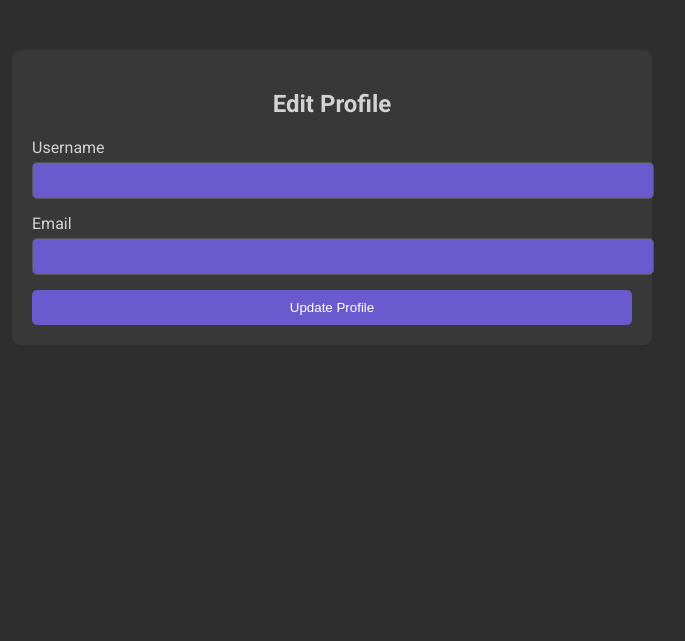
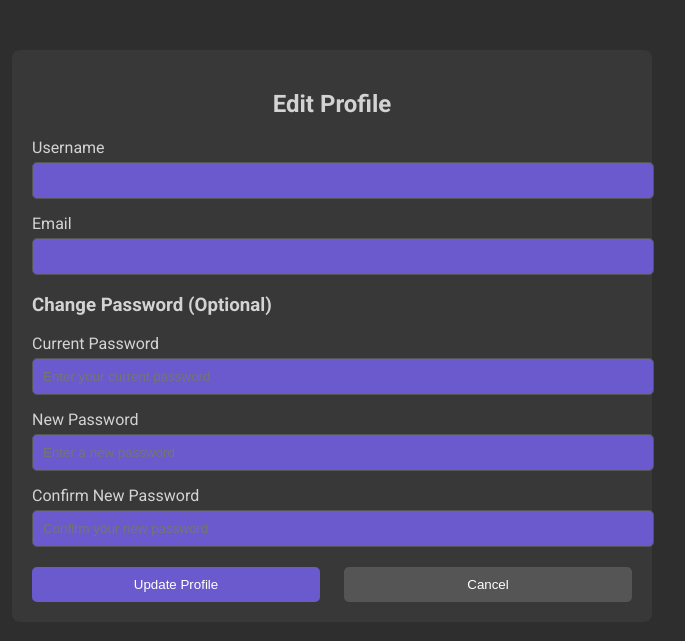
Before and after one commit to YAEGER01/CCT, a PHP site: page /user_edit.php in a window 1280 px wide. Shown: the top 641 px of the page, without its empty margins (308-993 px from the left). Run offline with PHP 8.4, Linux system fonts and the light colour scheme; the visitor is signed in with stand-in values (Sample User, id 1); data that the repository does not hold is empty.

Commit message:
fixed user edit blank page

```diff
--- a/user_edit.php
+++ b/user_edit.php
@@ -1,6 +1,11 @@
 <?php
 session_start();
 include 'db.php';
+
+// Enable error reporting for debugging
+ini_set('display_errors', 1);
+ini_set('display_startup_errors', 1);
+error_reporting(E_ALL);
 
 // Check if the user is logged in
 if (!isset($_SESSION['user_id'])) {
@@ -14,37 +19,69 @@ $username = htmlspecialchars($_SESSION['username']);
 $role = htmlspecialchars($_SESSION['role']);
 
 // Fetch user details from the database
-$sql = "SELECT username, email FROM users WHERE id = ?";
+$sql = "SELECT username, email, password FROM users WHERE id = ?";
 $stmt = $conn->prepare($sql);
 $stmt->bind_param("i", $user_id);
 $stmt->execute();
 $result = $stmt->get_result();
 $user = $result->fetch_assoc();
 
+// Handle form submission
 if ($_SERVER['REQUEST_METHOD'] == 'POST') {
-    // Update user details
     $new_username = htmlspecialchars($_POST['username']);
     $new_email = htmlspecialchars($_POST['email']);
 
-    $update_sql = "UPDATE users SET username = ?, email = ? WHERE id = ?";
+    // Update username and email
+    $update_sql = "UPDATE users SET username = ?, email = ?, role = ? WHERE id = ?";
     $update_stmt = $conn->prepare($update_sql);
-    $update_stmt->bind_param("ssi", $new_username, $new_email, $user_id);
+    $update_stmt->bind_param("sssi", $new_username, $new_email, $role, $user_id);
 
     if ($update_stmt->execute()) {
         // Update the session variables
         $_SESSION['username'] = $new_username;
 
-        // Redirect based on user role
-        if ($role === 'user') {
-            header("Location: user_dashboard.php");
+        // Check if the user submitted a password change
+        if (!empty($_POST['current_password']) && !empty($_POST['new_password']) && !empty($_POST['confirm_password'])) {
+            $current_password = $_POST['current_password'];
+            $new_password = $_POST['new_password'];
+            $confirm_password = $_POST['confirm_password'];
+
+            // Verify current password
+            if ($current_password !== $user['password']) {
+                // Use session or flags for error, avoid echoing in the main logic
+                $_SESSION['error'] = 'Current password is incorrect.';
+            } elseif ($new_password !== $confirm_password) {
+                $_SESSION['error'] = 'New password and confirmation do not match.';
+            } else {
+                // Update password in the database
+                $update_password_sql = "UPDATE users SET password = ? WHERE id = ?";
+                $update_password_stmt = $conn->prepare($update_password_sql);
+                $update_password_stmt->bind_param("si", $new_password, $user_id); // Hash password before saving
+
+                if ($update_password_stmt->execute()) {
+                    $_SESSION['success'] = 'Password updated successfully.';
+                } else {
+                    $_SESSION['error'] = 'Error updating password.';
+                }
+            }
+        }
+
+        // Redirect based on user role using PRG
+        if ($role === 'buyer') {
+            header("Location: user_dashboard.php?success=1");
         } elseif ($role === 'seller') {
-            header("Location: seller_dashboard.php"); // Change this to your seller dashboard page
+            header("Location: seller_dashboard.php?success=1");
         }
         exit();
     } else {
-        echo "<script>alert('Error updating profile.');</script>";
+        $_SESSION['error'] = 'Error updating profile.';
     }
 }
+
+// Handle success or error messages after PRG
+$success_message = isset($_GET['success']) && $_GET['success'] == 1 ? 'Profile updated successfully!' : '';
+$error_message = isset($_SESSION['error']) ? $_SESSION['error'] : '';
+unset($_SESSION['error']); // Clear error after displaying
 ?>
 
 <!DOCTYPE html>
@@ -88,7 +125,8 @@ if ($_SERVER['REQUEST_METHOD'] == 'POST') {
         }
 
         input[type="text"],
-        input[type="email"] {
+        input[type="email"],
+        input[type="password"] {
             width: 100%;
             padding: 10px;
             border: 1px solid #555;
@@ -97,18 +135,34 @@ if ($_SERVER['REQUEST_METHOD'] == 'POST') {
             color: white;
         }
 
-        input[type="submit"] {
+        .btn-group {
+            display: flex;
+            justify-content: space-between;
+            margin-top: 20px;
+        }
+
+        input[type="submit"],
+        button {
             background-color: #6A5ACD;
             color: white;
             padding: 10px;
             border: none;
             border-radius: 5px;
             cursor: pointer;
-            width: 100%;
+            width: 48%;
         }
 
-        input[type="submit"]:hover {
+        input[type="submit"]:hover,
+        button:hover {
             background-color: #5a4db1;
+        }
+
+        button.cancel-btn {
+            background-color: #555;
+        }
+
+        button.cancel-btn:hover {
+            background-color: #444;
         }
     </style>
 </head>
@@ -116,6 +170,7 @@ if ($_SERVER['REQUEST_METHOD'] == 'POST') {
 <body>
     <div class="container">
         <h2>Edit Profile</h2>
+
         <form action="user_edit.php" method="post">
             <div class="form-group">
                 <label for="username">Username</label>
@@ -125,9 +180,38 @@ if ($_SERVER['REQUEST_METHOD'] == 'POST') {
                 <label for="email">Email</label>
                 <input type="email" id="email" name="email" value="<?php echo htmlspecialchars($user['email']); ?>" required>
             </div>
-            <input type="submit" value="Update Profile">
+
+            <h3>Change Password (Optional)</h3>
+            <div class="form-group">
+                <label for="current_password">Current Password</label>
+                <input type="password" id="current_password" name="current_password" placeholder="Enter your current password">
+            </div>
+            <div class="form-group">
+                <label for="new_password">New Password</label>
+                <input type="password" id="new_password" name="new_password" placeholder="Enter a new password">
+            </div>
+            <div class="form-group">
+                <label for="confirm_password">Confirm New Password</label>
+                <input type="password" id="confirm_password" name="confirm_password" placeholder="Confirm your new password">
+            </div>
+
+            <div class="btn-group">
+                <input type="submit" value="Update Profile">
+                <button type="button" class="cancel-btn" onclick="cancelEdit()">Cancel</button>
+            </div>
         </form>
     </div>
+
+    <script>
+        function cancelEdit() {
+            const role = '<?php echo $role; ?>';
+            if (role === 'buyer') {
+                window.location.href = 'user_dashboard.php';
+            } else if (role === 'seller') {
+                window.location.href = 'seller_dashboard.php';
+            }
+        }
+    </script>
 </body>
 
 </html>
```
